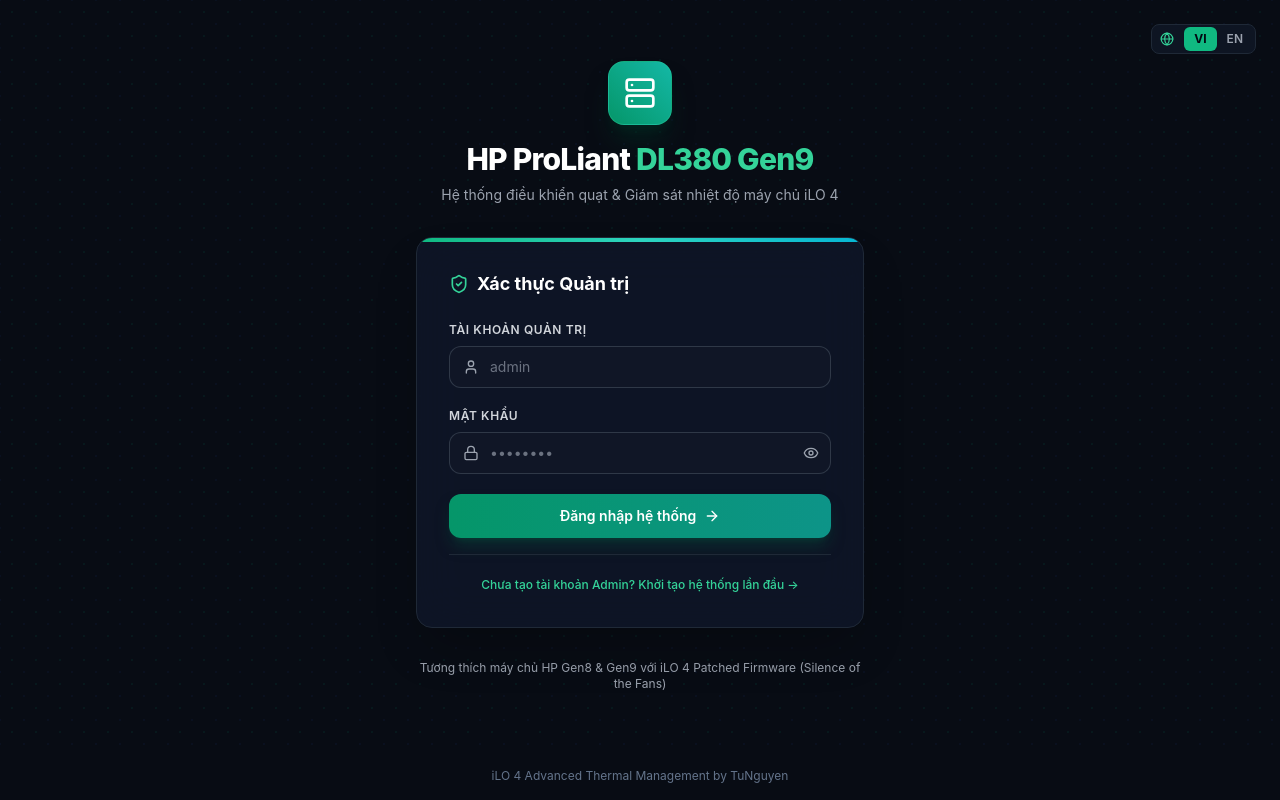
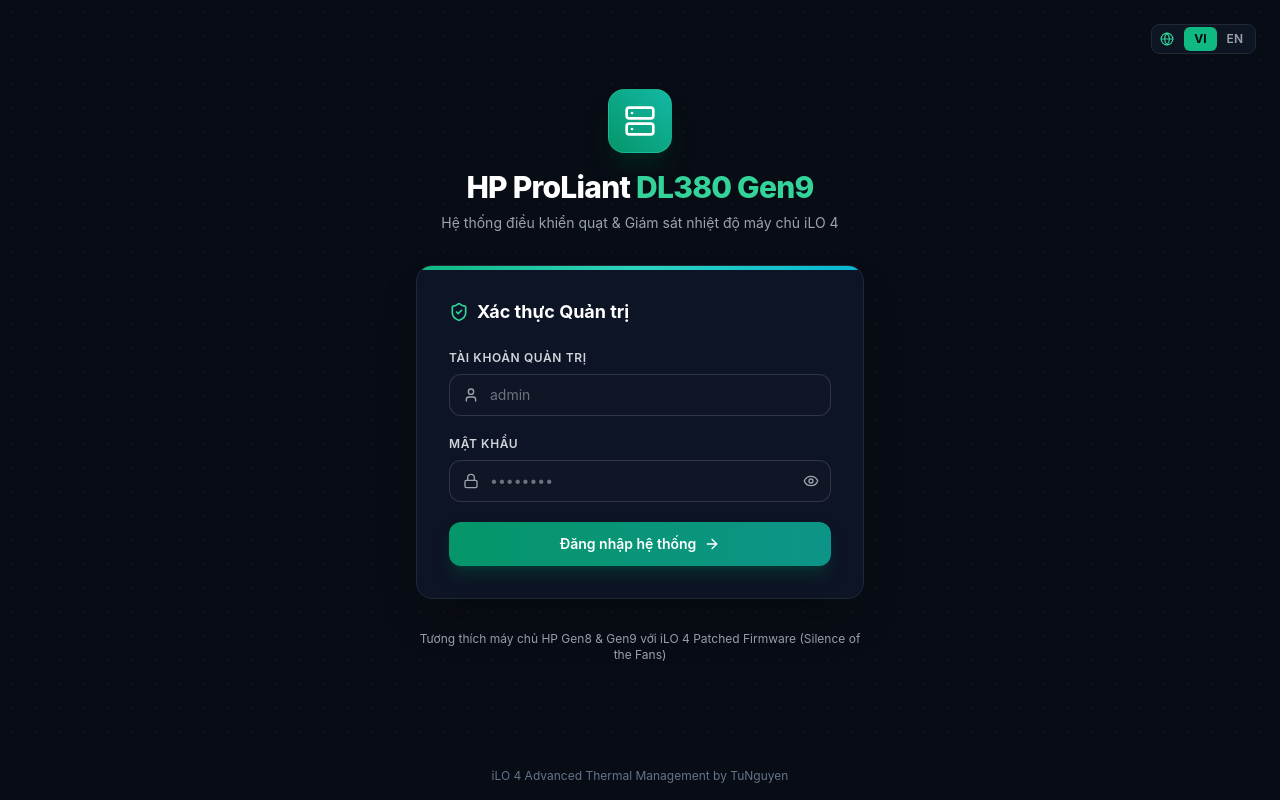
Before and after one commit to vietnamvps/ilo-fan-controller, a Next.js app: page /login in a window 1280 px wide. Built offline with nearby package versions, Linux system fonts and the light colour scheme; no server answers.

Commit message:
fix(auth): remove initial setup wizard link from login page once configured

```diff
--- a/src/app/login/page.tsx
+++ b/src/app/login/page.tsx
@@ -1,7 +1,6 @@
 "use client";
 
 import React, { useState, useEffect } from "react";
-import Link from "next/link";
 import { useRouter } from "next/navigation";
 import { Server, Lock, User, Eye, EyeOff, ShieldCheck, ArrowRight, AlertCircle } from "lucide-react";
 import { useTranslation } from "../../contexts/LanguageContext";
@@ -178,15 +177,6 @@ export default function LoginPage() {
               )}
             </button>
           </form>
-
-          <div className="mt-4 pt-4 border-t border-gray-800 text-center">
-            <Link
-              href="/setup"
-              className="text-xs text-emerald-400 hover:text-emerald-300 font-medium inline-flex items-center space-x-1"
-            >
-              <span>{t("auth.login.setupLink")}</span>
-            </Link>
-          </div>
         </div>
 
         {/* Footer info */}
```
